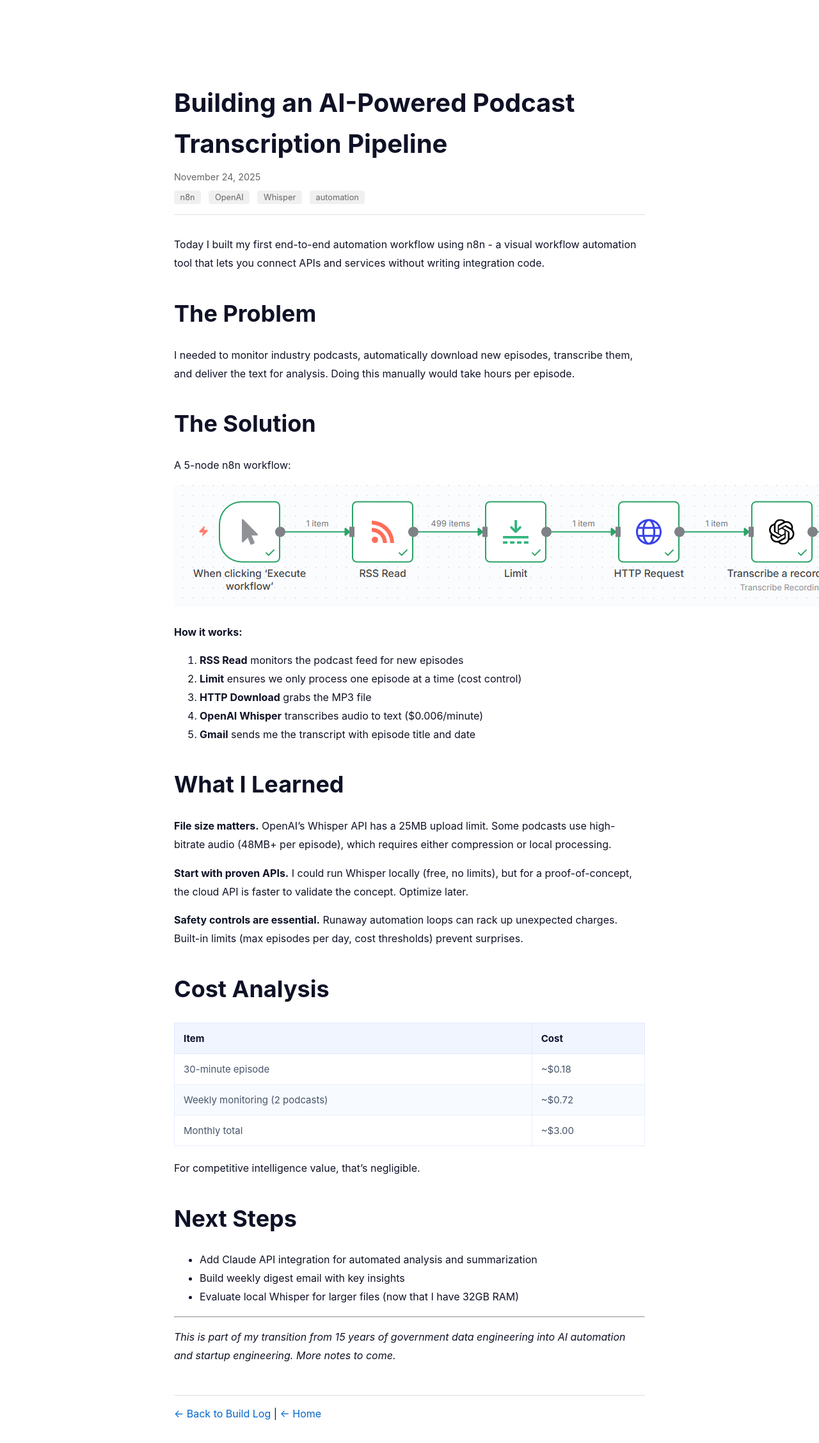
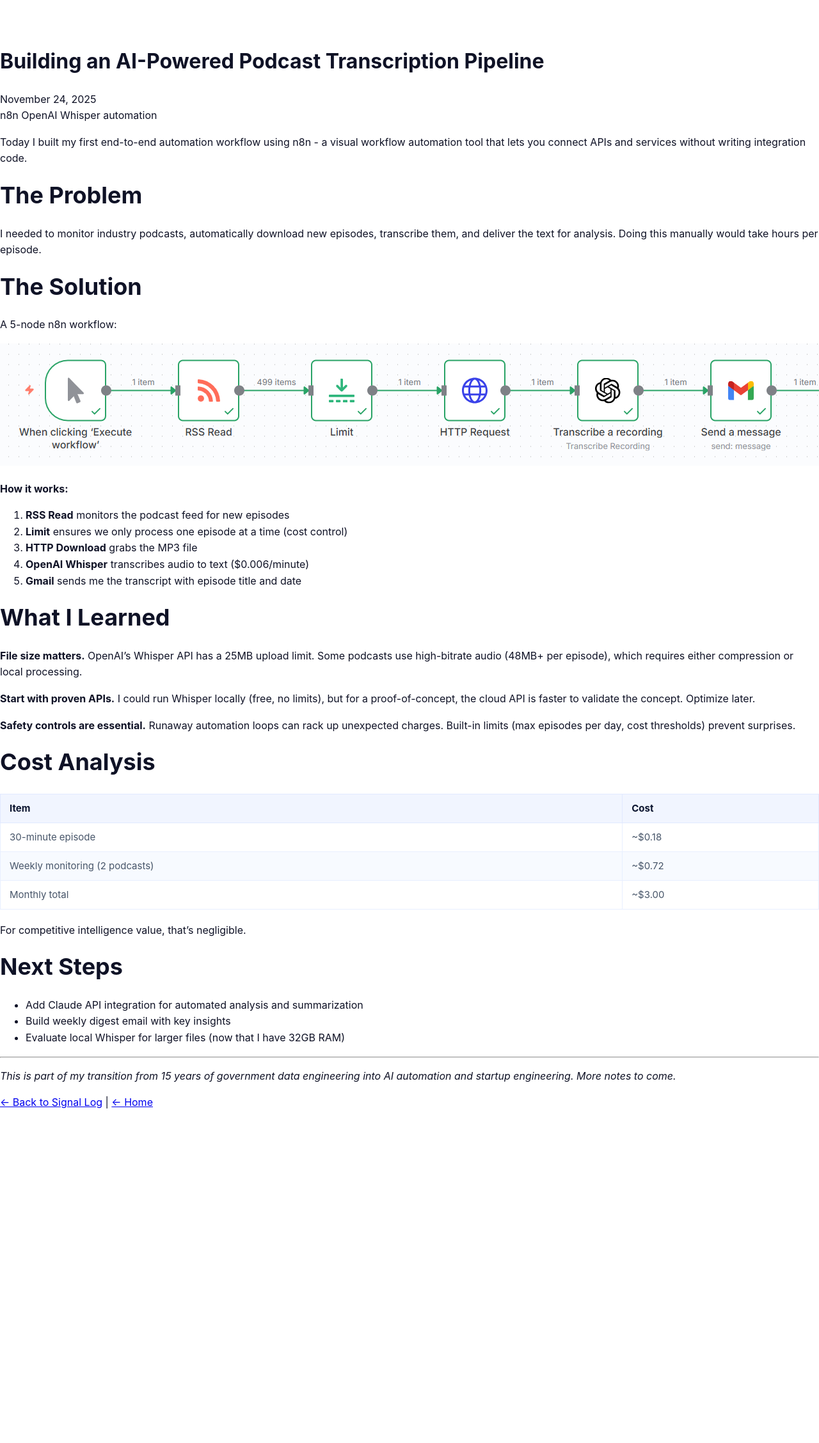
Before and after one commit to lph10gator/portfolio-site-dev, a Jekyll site: the page built from 2025-11-24-first-n8n-workflow.md, in a window 1280 px wide. Shown: the whole page at 64% size. Built offline with Jekyll 4.4.1, drawn with Linux system fonts in a browser that asks for light colours; after the commit the page ends 1737 px from its top, so only the background shows below that.

Commit message:
SEO updates
Removed inline styles and added SEO and social meta tags for better search engine optimization and social sharing.

```diff
--- a/_layouts/post.html
+++ b/_layouts/post.html
@@ -5,61 +5,22 @@
   <meta name="viewport" content="width=device-width, initial-scale=1.0">
   <title>{{ page.title }} | Linton McCracken</title>
   <link rel="stylesheet" href="/assets_style.css">
-  <style>
-    .post-container {
-      max-width: 800px;
-      margin: 0 auto;
-      padding: 2rem;
-    }
-    .post-header {
-      margin-bottom: 2rem;
-      border-bottom: 1px solid #e0e0e0;
-      padding-bottom: 1rem;
-    }
-    .post-title {
-      font-size: 2.5rem;
-      margin-bottom: 0.5rem;
-    }
-    .post-meta {
-      color: #666;
-      font-size: 0.9rem;
-    }
-    .post-tags {
-      margin-top: 0.5rem;
-    }
-    .post-tags span {
-      background: #f0f0f0;
-      padding: 0.2rem 0.6rem;
-      border-radius: 4px;
-      margin-right: 0.5rem;
-      font-size: 0.8rem;
-    }
-    .post-content {
-      line-height: 1.8;
-    }
-    .post-content h2 {
-      margin-top: 2rem;
-    }
-    .post-content pre {
-      background: #1e1e1e;
-      color: #d4d4d4;
-      padding: 1rem;
-      border-radius: 8px;
-      overflow-x: auto;
-    }
-    .post-content code {
-      font-family: 'Fira Code', monospace;
-    }
-    .back-link {
-      margin-top: 3rem;
-      padding-top: 1rem;
-      border-top: 1px solid #e0e0e0;
-    }
-    .back-link a {
-      color: #0066cc;
-      text-decoration: none;
-    }
-  </style>
+
+  <!-- SEO and Social Meta -->
+  <meta name="description" content="{{ page.excerpt | strip_html | truncate: 160 }}">
+
+  <meta property="og:title" content="{{ page.title }} | Linton McCracken">
+  <meta property="og:description" content="{{ page.excerpt | strip_html | truncate: 160 }}">
+  <meta property="og:type" content="article">
+  <meta property="og:url" content="https://lintonmccracken.com{{ page.url }}">
+  <meta property="og:image" content="https://lintonmccracken.com/preview.jpg">
+  <meta property="og:image:width" content="1200">
+  <meta property="og:image:height" content="630">
+
+  <meta name="twitter:card" content="summary_large_image">
+  <meta name="twitter:title" content="{{ page.title }} | Linton McCracken">
+  <meta name="twitter:description" content="{{ page.excerpt | strip_html | truncate: 160 }}">
+  <meta name="twitter:image" content="https://lintonmccracken.com/preview.jpg">
 </head>
 <body>
   <div class="post-container">
@@ -82,7 +43,7 @@
     </article>
 
     <div class="back-link">
-      <a href="/build-log/">← Back to Build Log</a> | <a href="/">← Home</a>
+      <a href="/build-log/">← Back to Signal Log</a> | <a href="/">← Home</a>
     </div>
   </div>
 </body>
```
